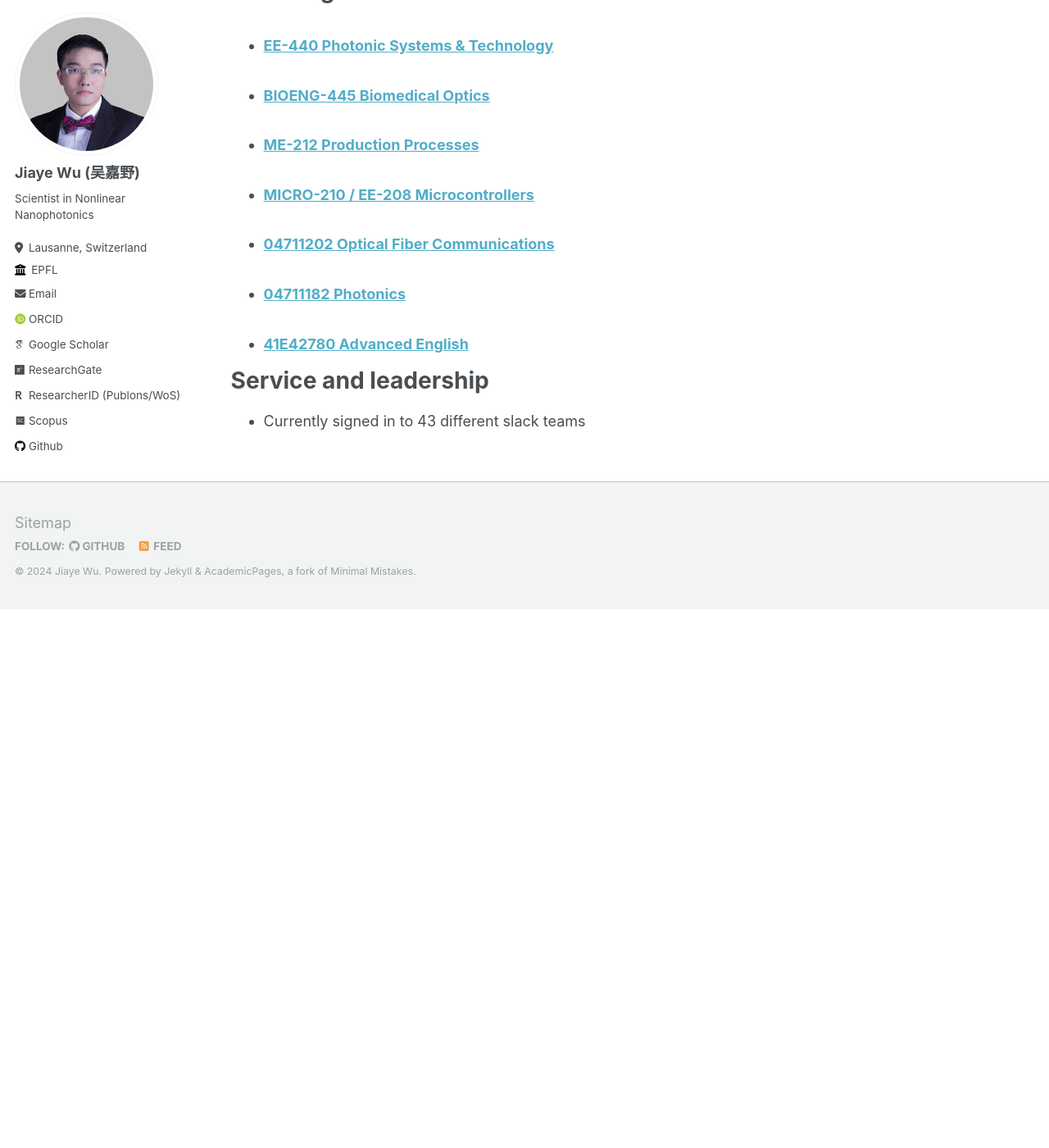
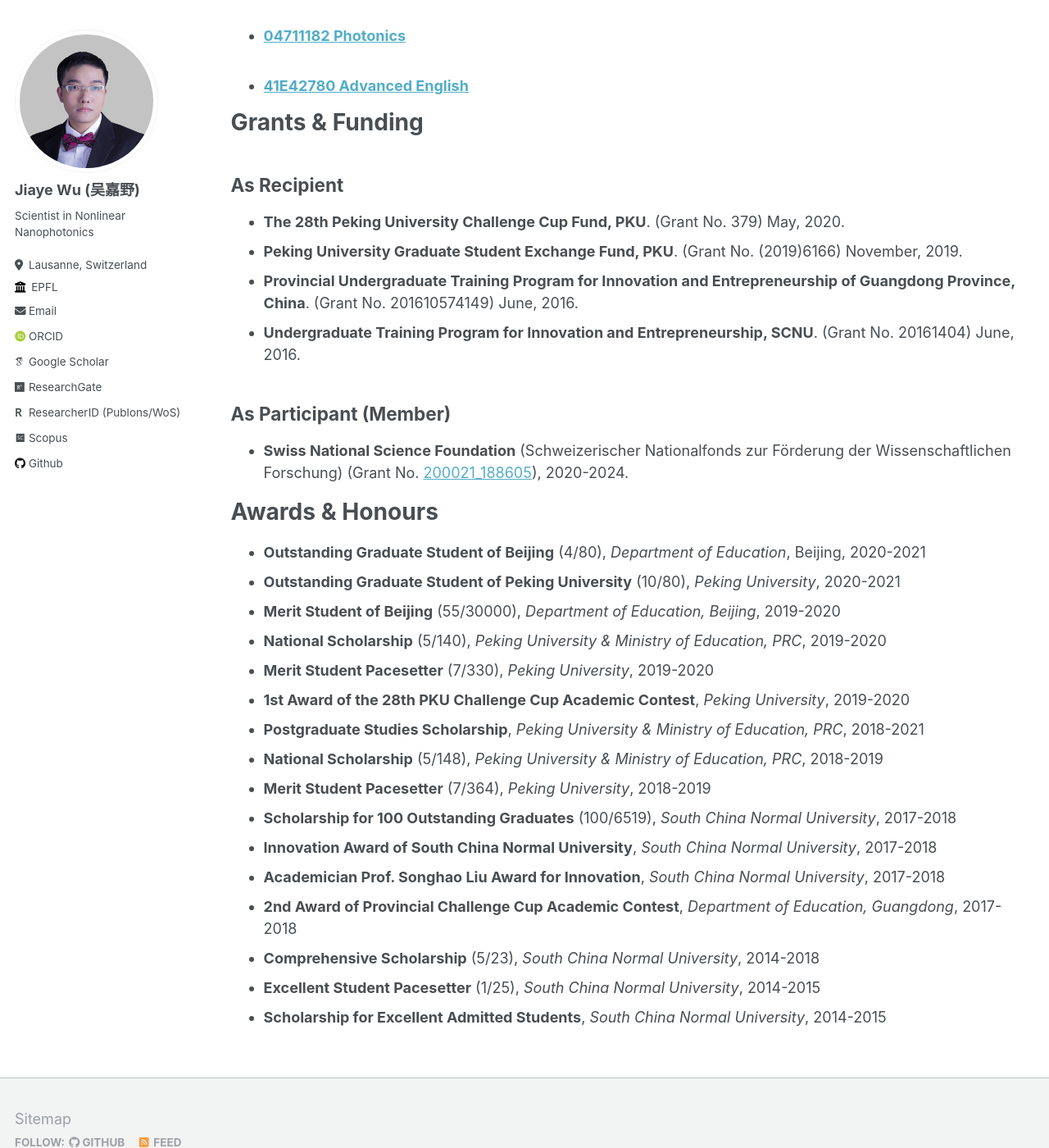
Before and after one commit to jiaye-wu/academicpages-version, a Jekyll site: the page built from _pages/cv.md, in a window 1280 px wide and 1400 px high, scrolled down 2184 px. Shown: the whole window at 82% size. Built offline with Jekyll 4.4.1, drawn with Linux system fonts in a browser that asks for light colours; some web fonts are replaced; before the commit the page ends 2927 px from its top, so only the background shows below that; some of the changed text lies outside the part shown.

Commit message:
Update cv.md

```diff
--- a/_pages/cv.md
+++ b/_pages/cv.md
@@ -6,59 +6,88 @@
 redirect_from:
   - /resume
 ---
-
 {% include base_path %}
 
 Education
-======
-* Ph.D in Version Control Theory, GitHub University, 2018 (expected)
-* M.S. in Jekyll, GitHub University, 2014
-* B.S. in GitHub, GitHub University, 2012
+=========
+
+* **Docteur ès Sciences** (Ph.D.) in *Photonics*, **École Polytechnique Fédérale de Lausanne (EPFL)**, 2025 (expected)
+* **Master of Science** (M.Sc.) in *Microelectronics and Solid-State Electronics (Integrated Photonic Devices)*, **Peking University**, 2021
+* **Bachelor of Science** (B.Sc.) in *Optical Information Science and Technology (Xiangqin Creative Class 光电子学勷勤创新班)*, **South China Normal University**, 2018
 
 Work experience
-======
-* Spring 2024: Academic Pages Collaborator
-  * Github University
-  * Duties includes: Updates and improvements to template
-  * Supervisor: The Users
+===============
 
-* Fall 2015: Research Assistant
+* 2021-2025: Assistant-Doctorant
+  * École Polytechnique Fédérale de Lausanne (EPFL)
+  * Teaching Assistant, Research Assistant
+  * Supervisor: Assoc. Prof. Camille-Sophie Brès
+
+<!-- * Fall 2015: Research Assistant
   * Github University
   * Duties included: Merging pull requests
-  * Supervisor: Professor Hub
+  * Supervisor: Professor Hub -->
 
-* Summer 2015: Research Assistant
-  * Github University
-  * Duties included: Tagging issues
-  * Supervisor: Professor Git
+Memberships
+===========
 
-Skills
-======
-* Skill 1
-* Skill 2
-  * Sub-skill 2.1
-  * Sub-skill 2.2
-  * Sub-skill 2.3
-* Skill 3
+* Elsevier Advisory Panel
+* OPTICA (formerly the Optical Society)
+* IEEE Photonics Society
 
-Publications
-======
-  <ul>{% for post in site.publications reversed %}
+Selected Publications
+=====================
+
+<ul>{% for post in site.publications reversed %}
     {% include archive-single-cv.html %}
   {% endfor %}</ul>
 
-Talks
-======
-  <ul>{% for post in site.talks reversed %}
+Invited Talks
+=============
+
+<ul>{% for post in site.talks reversed %}
     {% include archive-single-talk-cv.html  %}
   {% endfor %}</ul>
 
-Teaching
-======
-  <ul>{% for post in site.teaching reversed %}
+Teaching Experiences
+====================
+
+<ul>{% for post in site.teaching reversed %}
     {% include archive-single-cv.html %}
   {% endfor %}</ul>
 
-Service and leadership
-======
-* Currently signed in to 43 different slack teams
+Grants & Funding
+================
+
+As Recipient
+---------------
+
+* **The 28th Peking University Challenge Cup Fund, PKU**. (Grant No. 379) May, 2020.
+* **Peking University Graduate Student Exchange Fund, PKU**. (Grant No. (2019)6166) November, 2019.
+*	**Provincial Undergraduate Training Program for Innovation and Entrepreneurship of Guangdong Province, China**. (Grant No. 201610574149) June, 2016.
+*	**Undergraduate Training Program for Innovation and Entrepreneurship, SCNU**. (Grant No. 20161404) June, 2016.
+
+As Participant (Member)
+---------------
+
+* **Swiss National Science Foundation** (Schweizerischer Nationalfonds zur Förderung der Wissenschaftlichen Forschung) (Grant No. [200021_188605](https://data.snf.ch/grants/grant/188605)), 2020-2024.
+
+Awards & Honours
+================
+
+* **Outstanding Graduate Student of Beijing** (4/80), *Department of Education*, Beijing, 2020-2021
+* **Outstanding Graduate Student of Peking University** (10/80), *Peking University*, 2020-2021
+* **Merit Student of Beijing** (55/30000), *Department of Education, Beijing*, 2019-2020
+* **National Scholarship** (5/140), *Peking University & Ministry of Education, PRC*, 2019-2020
+* **Merit Student Pacesetter** (7/330), *Peking University*, 2019-2020
+* **1st Award of the 28th PKU Challenge Cup Academic Contest**, *Peking University*, 2019-2020
+* **Postgraduate Studies Scholarship**, *Peking University & Ministry of Education, PRC*, 2018-2021
+* **National Scholarship** (5/148), *Peking University & Ministry of Education, PRC*, 2018-2019
+* **Merit Student Pacesetter** (7/364), *Peking University*, 2018-2019
+* **Scholarship for 100 Outstanding Graduates** (100/6519), *South China Normal University*, 2017-2018
+* **Innovation Award of South China Normal University**, *South China Normal University*, 2017-2018
+* **Academician Prof. Songhao Liu Award for Innovation**, *South China Normal University*, 2017-2018
+* **2nd Award of Provincial Challenge Cup Academic Contest**, *Department of Education, Guangdong*, 2017-2018
+* **Comprehensive Scholarship** (5/23), *South China Normal University*, 2014-2018
+* **Excellent Student Pacesetter** (1/25), *South China Normal University*, 2014-2015
+* **Scholarship for Excellent Admitted Students**, *South China Normal University*, 2014-2015
```
